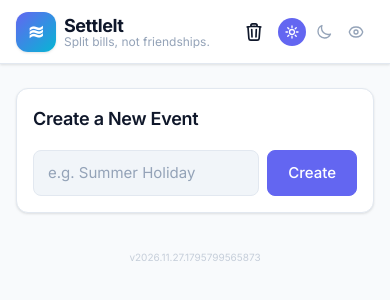
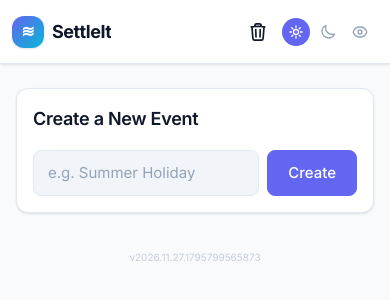
Before and after one commit to phdwight/settleit, a Next.js app: page / in a window 390 px wide. Shown: the top 300 px of the page. Built offline with nearby package versions, Linux system fonts and the light colour scheme.

Commit message:
Fix mobile header overflow: hide subtitle, shrink logo, tighten padding

```diff
--- a/src/app/globals.css
+++ b/src/app/globals.css
@@ -629,6 +629,7 @@ select.input {
 @media (max-width: 640px) {
   .card { padding: 1rem; }
   .app-title { font-size: 1.125rem; }
+  .logo-icon { width: 2rem; height: 2rem; font-size: 1rem; }
   .auto-distribute-bar { flex-wrap: wrap; }
 }
 
--- a/src/components/Header.tsx
+++ b/src/components/Header.tsx
@@ -19,14 +19,14 @@ export function Header() {
 
   return (
     <header className="app-header" role="banner">
-      <div className="container mx-auto px-4 flex items-center justify-between h-full gap-2">
+      <div className="container mx-auto px-3 flex items-center justify-between h-full gap-2">
         <div className="flex items-center gap-2 min-w-0">
           <div className="logo-icon flex-shrink-0" aria-hidden="true">
             <span>≋</span>
           </div>
           <div className="min-w-0">
             <h1 className="app-title truncate">SettleIt</h1>
-            <p className="app-subtitle truncate">Split bills, not friendships.</p>
+            <p className="app-subtitle truncate hidden sm:block">Split bills, not friendships.</p>
           </div>
         </div>
         <div className="flex items-center gap-1 flex-shrink-0">
```
